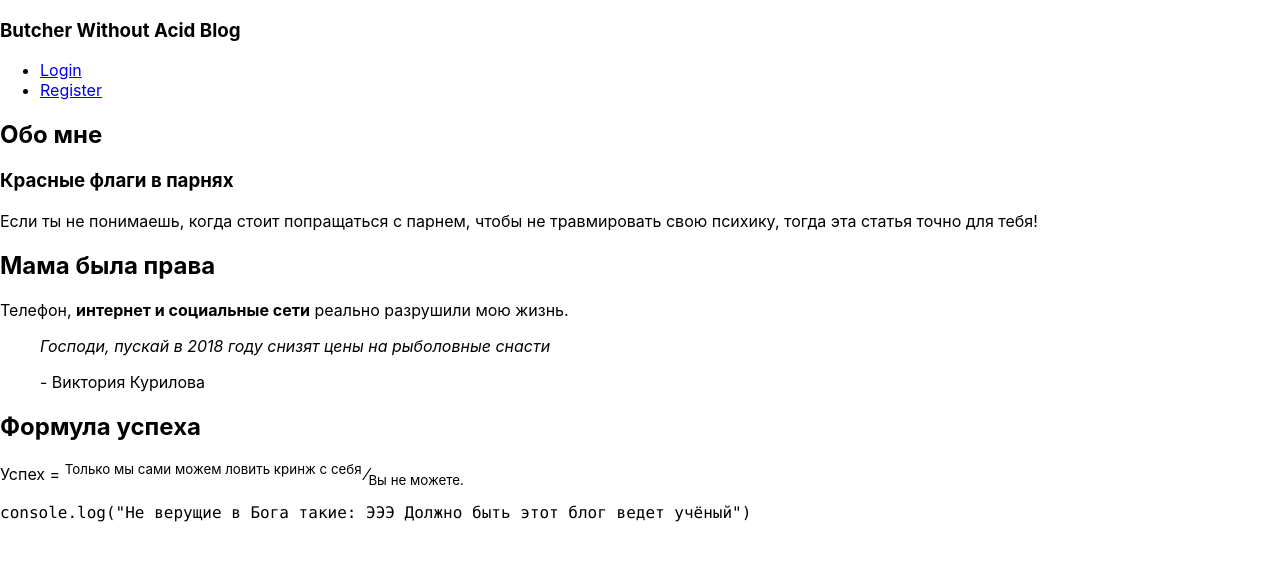
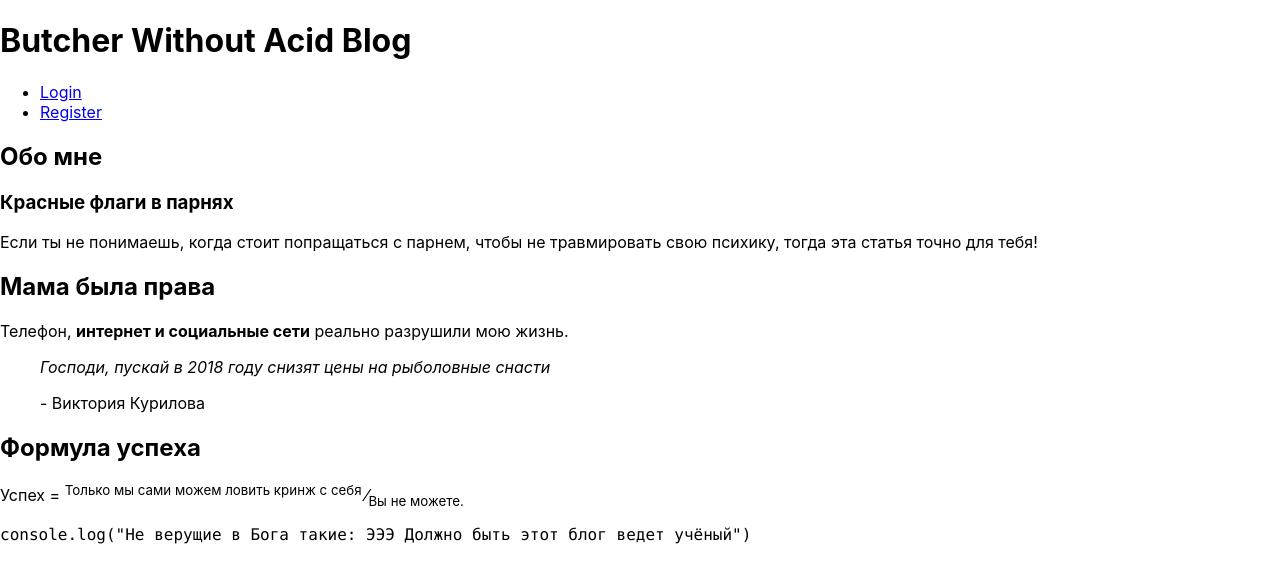
Before and after one commit to vvvkks/butcher-blog-app, a React (Create React App) app: page / in a window 1280 px wide. Shown: the top 582 px of the page. Built offline with nearby package versions, Linux system fonts and the light colour scheme.

Commit message:
refactor: rename components and change in header from h3 to h1

```diff
--- a/src/App.js
+++ b/src/App.js
@@ -1,12 +1,12 @@
-import Navbar from "./components/navBar/Navbar";
-import Home from "./components/pages/Home";
+import Header from "./components/navBar/Header";
+import Main from "./components/pages/Main";
 import Footer from "./components/footer/Footer";
 
 function App() {
     return (
         <div>
-            <Navbar />
-            <Home />
+            <Header />
+            <Main />
             <Footer />
         </div>
     );
--- /dev/null
+++ b/src/components/navBar/Header.js
@@ -0,0 +1,25 @@
+import React from "react";
+
+const Header = () => {
+    return (
+        <header>
+            <div className={"navbar"}>
+                <div className={"container"}>
+                    <div className={"logo"}>
+                        <h1>Butcher Without Acid Blog</h1>
+                    </div>
+                    <div className={"links"}>
+                        <nav>
+                            <ul>
+                                <li><a href="/Login">Login</a></li>
+                                <li><a href="/Register">Register</a></li>
+                            </ul>
+                        </nav>
+                    </div>
+                </div>
+            </div>
+        </header>
+    )
+}
+
+export default Header
--- a/src/components/navBar/Navbar.js
+++ /dev/null
@@ -1,23 +0,0 @@
-import React from "react";
-
-const Navbar = () => {
-    return (
-        <div className={"navbar"}>
-            <div className={"container"}>
-                <div className={"logo"}>
-                    <h3>Butcher Without Acid Blog</h3>
-                </div>
-                <div className={"links"}>
-                    <nav>
-                        <ul>
-                            <li><a href="/Login">Login</a></li>
-                            <li><a href="/Register">Register</a></li>
-                        </ul>
-                    </nav>
-                </div>
-            </div>
-        </div>
-    )
-}
-
-export default Navbar
--- a/src/components/pages/Home.js
+++ /dev/null
@@ -1,24 +0,0 @@
-import React from "react";
-
-const Home = () => {
-    return (
-        <div className={"home"}>
-            <section>
-                <h2>Обо мне</h2>
-                <div className={"posts"}>
-                    <article>
-                        <h3>Красные флаги в парнях</h3>
-                        <p>Если ты не понимаешь, когда стоит попращаться с парнем, чтобы не травмировать свою психику,
-                            тогда эта
-                            статья точно для тебя! </p>
-                    </article>
-                </div>
-            </section>
-            <aside>
-                <h2>Мама была права</h2>
-                <p>Телефон, <strong>интернет и социальные сети</strong> реально разрушили мою жизнь.</p>
-            </aside>
-        </div>
-    )
-}
-export default Home
--- /dev/null
+++ b/src/components/pages/Main.js
@@ -0,0 +1,27 @@
+import React from "react";
+
+const Main = () => {
+    return (
+        <main>
+            <div className={"home"}>
+                <section>
+                    <h2>Обо мне</h2>
+                    <div className={"posts"}>
+                        <article>
+                            <h3>Красные флаги в парнях</h3>
+                            <p>Если ты не понимаешь, когда стоит попращаться с парнем, чтобы не травмировать свою
+                                психику,
+                                тогда эта
+                                статья точно для тебя! </p>
+                        </article>
+                    </div>
+                </section>
+                <aside>
+                    <h2>Мама была права</h2>
+                    <p>Телефон, <strong>интернет и социальные сети</strong> реально разрушили мою жизнь.</p>
+                </aside>
+            </div>
+        </main>
+    )
+}
+export default Main
```
